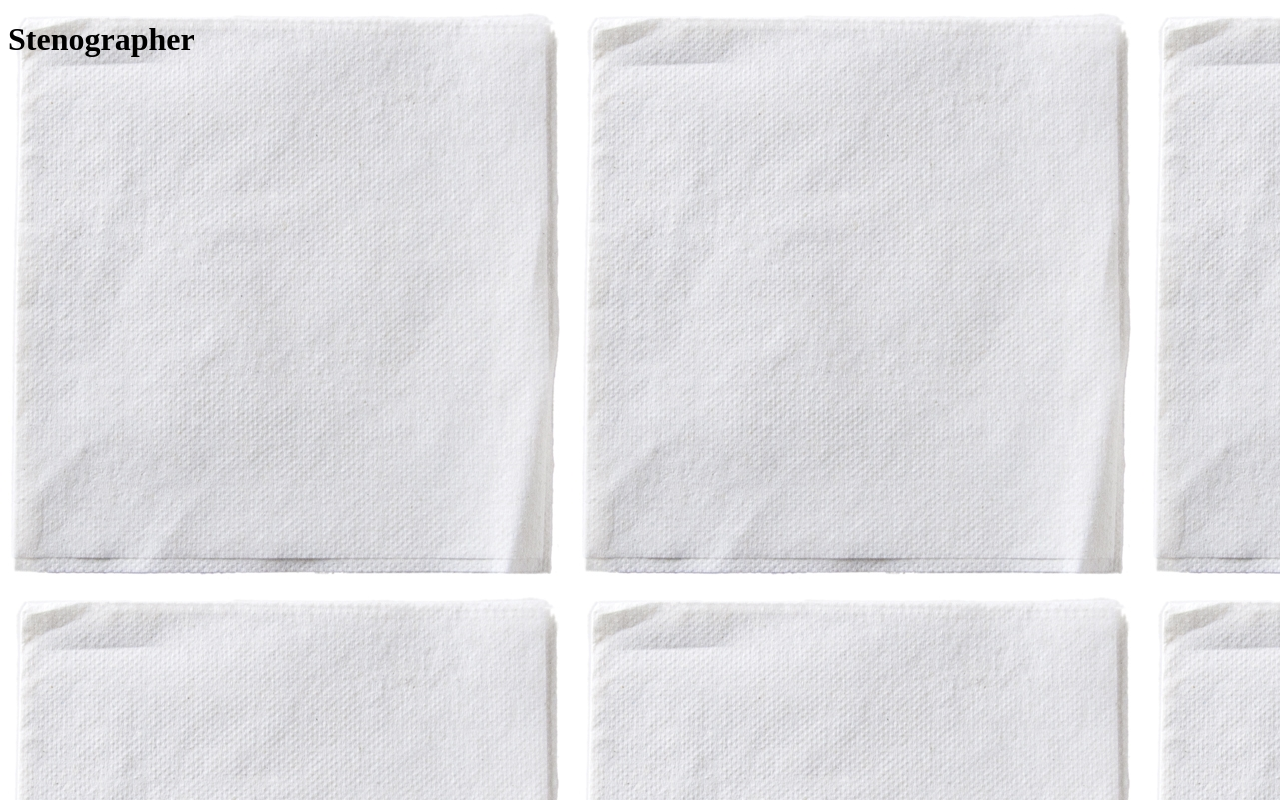
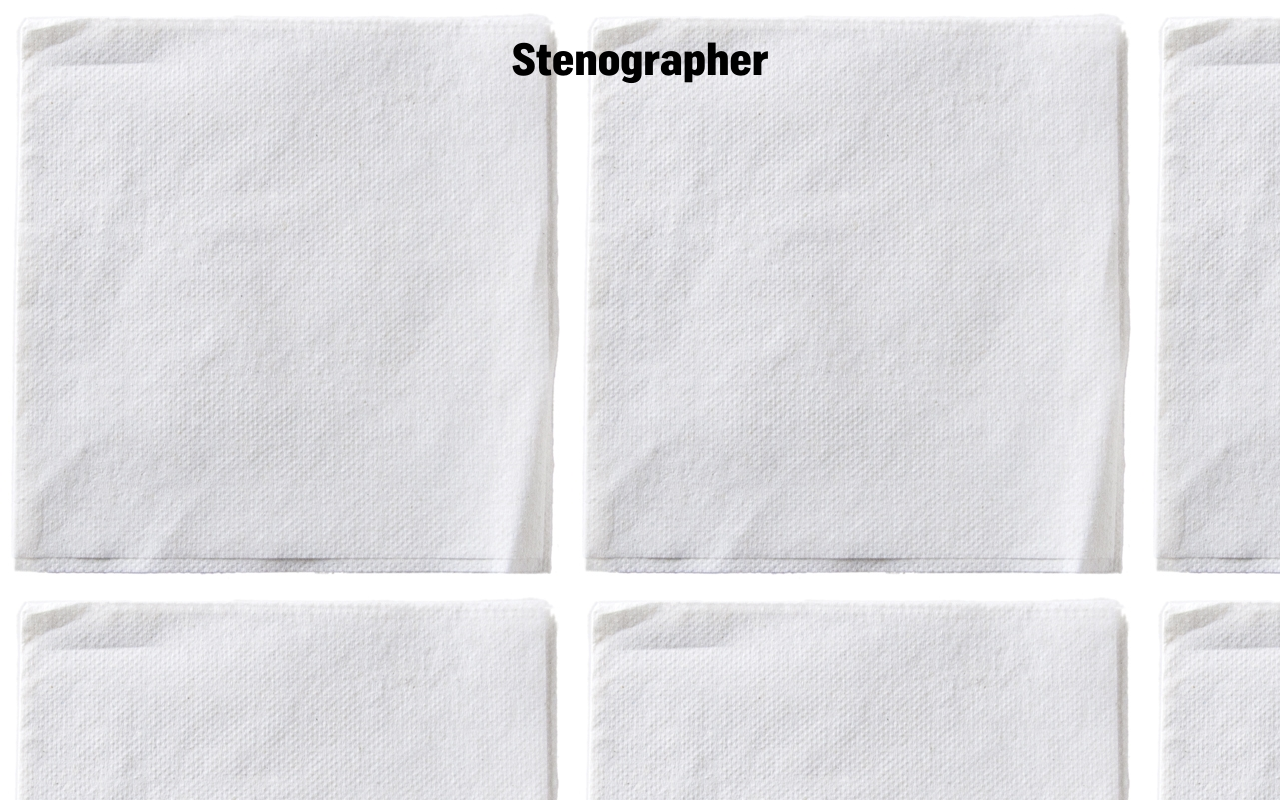
Before and after one commit to occipudding/stenographer-app-frontend, a plain HTML site: page index.html in a window 1280 px wide. Drawn offline with Linux system fonts and the light colour scheme.

Commit message:
add font styling

```diff
--- a/index.html
+++ b/index.html
@@ -6,7 +6,7 @@
     <title>Stenographer</title>
   </head>
   <body>
-    <h1>Stenographer</h1>
+    <h1 style="text-align:center;font-size:45px;">Stenographer</h1>
     <script src="index.js"></script>
   </body>
 </html>
--- a/style.css
+++ b/style.css
@@ -1,3 +1,9 @@
+@font-face {
+  font-family: MarsdenCondensedHeavy;
+  src: url(./fonts/MarsdenCondensedHeavy.otf)
+}
+
 body {
   background-image: url(./images/cocktail_napkin.jpg);
+  font-family: MarsdenCondensedHeavy;
 }
```
Also changed, not shown: fonts/MarsdenCondensedHeavy.otf (added).
